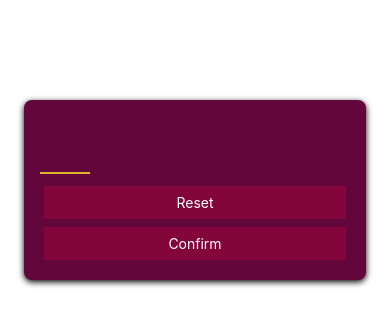
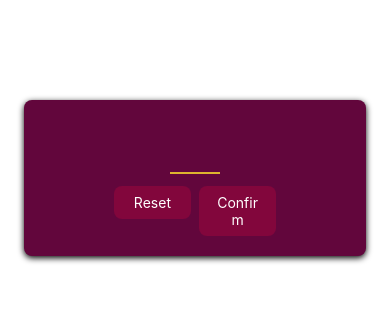
Before and after one commit to jamesw-code/guess-number-app-react-native, a React Native app: screen / in a window 390 px wide. Shown: the top 326 px of the page. Built offline with nearby package versions, Linux system fonts and the light colour scheme.

Commit message:
more button styling

```diff
--- a/components/PrimaryButton.js
+++ b/components/PrimaryButton.js
@@ -24,7 +24,8 @@ const styles = StyleSheet.create({
     buttonOuterContainer: {
         boarderRadius: 28,
         margin: 4,
-        overflow: 'hidden'
+        overflow: 'hidden',
+        borderRadius: 8,
     },
     buttonInnerContainer: {
         backgroundColor:'#82063c',
--- a/screens/StartGameScreen.js
+++ b/screens/StartGameScreen.js
@@ -9,8 +9,16 @@ function StartGameScreen() {
             maxLength={2}
             keyboardType="number-pad"
             autoCapitalize="none" />
-            <PrimaryButton>Reset</PrimaryButton>
-            <PrimaryButton>Confirm</PrimaryButton>
+            <View style={styles.buttonsContainer}>
+                <View style={styles.buttonContainer}>
+                    <PrimaryButton>Reset</PrimaryButton>
+                </View>
+
+                <View style={styles.buttonContainer}>
+                    <PrimaryButton>Confirm</PrimaryButton>
+                </View>
+
+            </View>
         </View>
     )
 
@@ -20,6 +28,8 @@ export default StartGameScreen;
 
 const styles = StyleSheet.create({
     inputContainer: {
+        justifyContent: 'center',
+        alignItems: 'center',
         padding: 16,
         marginTop: 100,
         marginHorizontal: 24,
@@ -40,5 +50,12 @@ const styles = StyleSheet.create({
         color: '#ddb52f',
         marginVertical: 8,
         fontWeight: 'bold'
+    },
+    buttonsContainer: {
+        flexDirection: 'row'
+    },
+    buttonContainer: {
+        flex: 1
     }
+
 })
```
